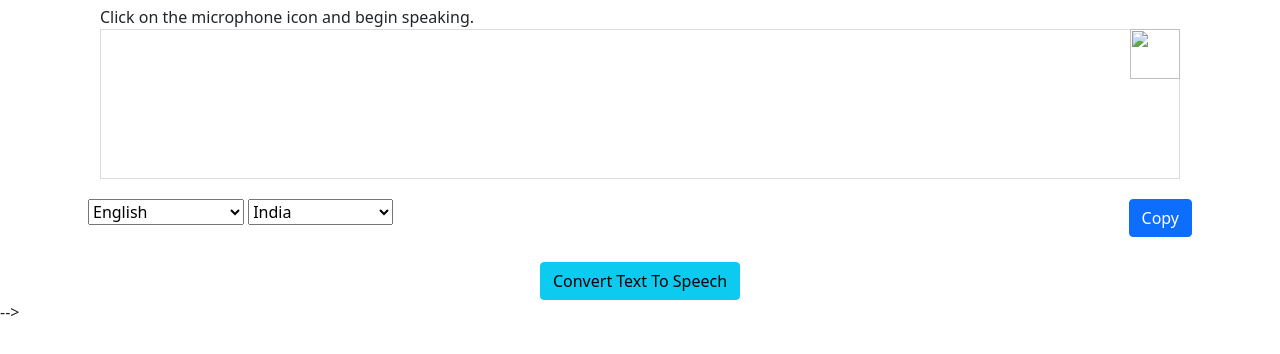
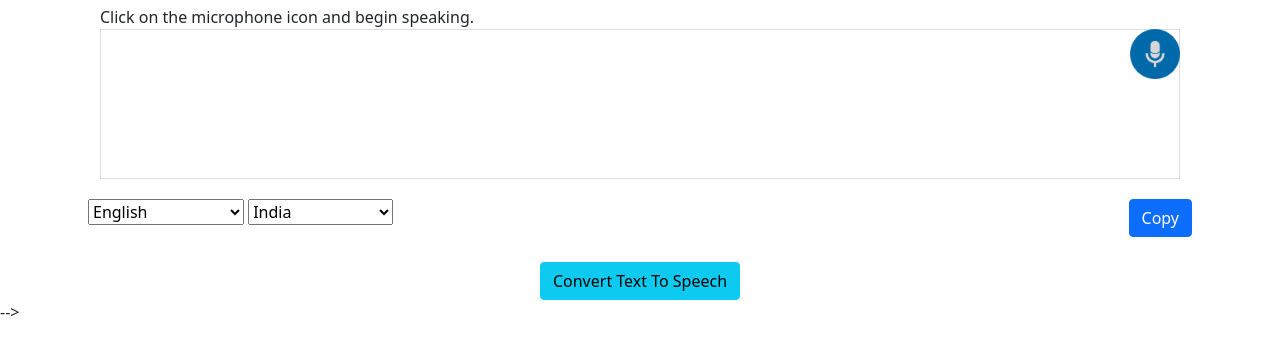
Before and after one commit to Priyanitrkl/Multilingual-speech-to-text-and-vice-versa, a plain HTML site: page index.html in a window 1280 px wide. Shown: the part 62-416 px from the top of the page. Drawn offline with nearby package versions, Linux system fonts and the light colour scheme.

Commit message:
index.html

```diff
--- a/index.html
+++ b/index.html
@@ -18,7 +18,7 @@
         </div>
         <div class="float-end">
             <button id="start_button">
-                <img id="start_img" src="images/mic.gif" alt="">
+                <img id="start_img" src="mic.gif" alt="">
             </button>
         </div>
         <div id="results">
```
